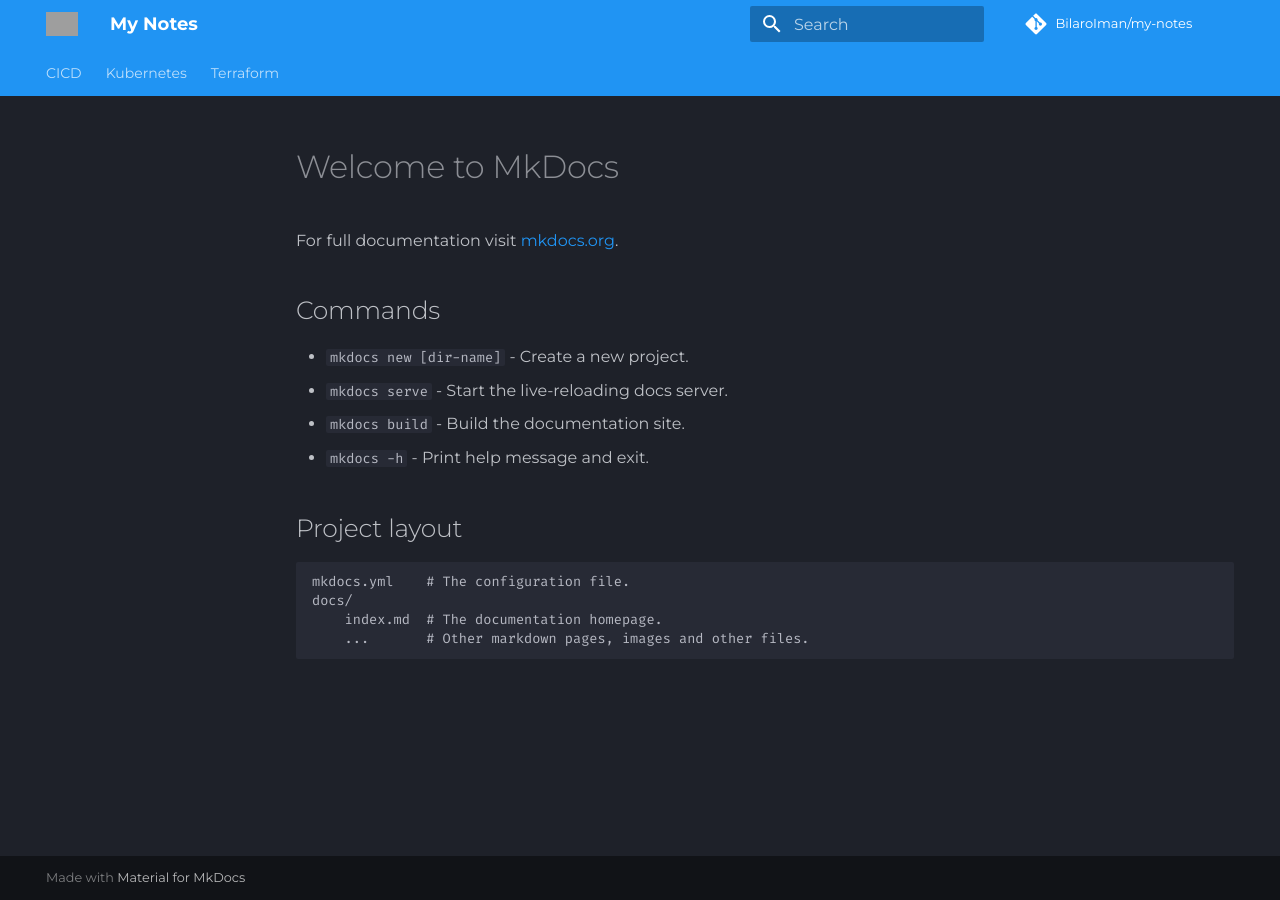
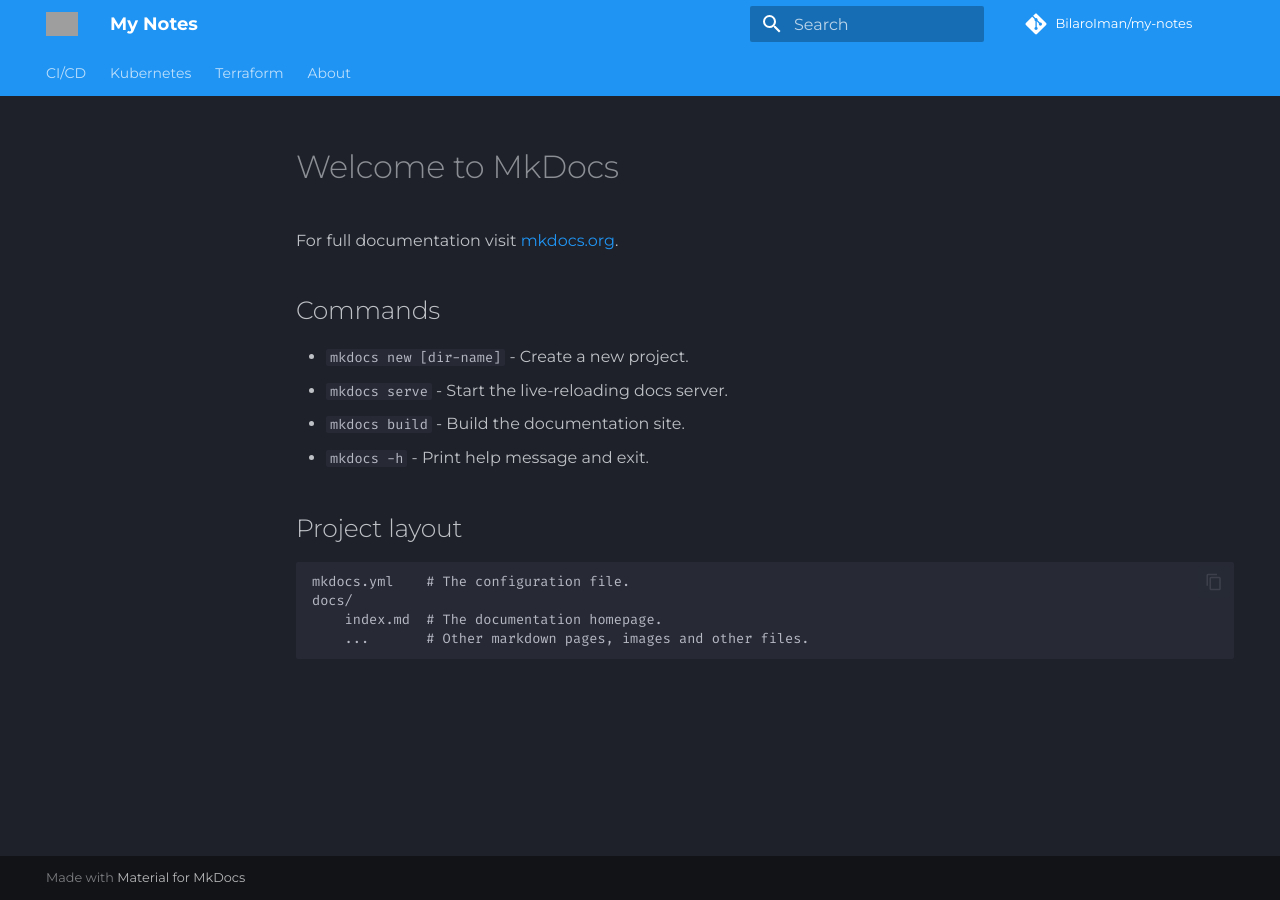
Before and after one commit to BilaroIman/my-notes, an MkDocs documentation site: the page built from docs/index.md, in a window 1280 px wide. Built offline with MkDocs 1.6.1 and Material for MkDocs 9.7.7, drawn with Linux system fonts in a browser that asks for light colours; comment, search, counter and statistics services are not loaded; grey boxes are pictures that could not be loaded.

Commit message:
Update mkdocs.yml

```diff
--- a/mkdocs.yml
+++ b/mkdocs.yml
@@ -1,10 +1,13 @@
 site_name: My Notes
+site_url: "https://BilaroIman.github.io/my-notes/"
+
+# Theme Configuration
 theme:
   name: material
   palette:
-    scheme: slate   # Dark mode (Gamitin 'default' para sa light mode)
-    primary: blue   # Main color
-    accent: amber   # Highlight color
+    - scheme: slate  # Dark mode (Use 'default' for light mode)
+      primary: blue
+      accent: amber
   font:
     text: Montserrat
     code: Fira Code
@@ -13,41 +16,49 @@
   features:
     - navigation.tabs
     - navigation.instant
-    - toc.integrate
+    - navigation.expand   # Auto-expand sections
+    - navigation.sections
     - search.suggest
     - search.highlight
-    - navigation.expand  # Automatic expand ng sections
+    - toc.integrate
     - content.tooltips   # Tooltip hover effects
     - content.code.annotate  # Code annotations
+    - content.code.copy  # Copy button for code blocks
 
+# Navigation Structure
 nav:
-  - CICD:
-      - Gitops: CICD/index.md
+  - CI/CD:
+      - GitOps: CICD/index.md
       - GitHub Actions: CICD/GitHubActions.md
       - Jenkins: CICD/Jenkins.md
   - Kubernetes:
-      - Overview: Kubernetes/index.md
+      - GitOps: Kubernetes/index.md
       - Helm: Kubernetes/Helm.md
       - Operators: Kubernetes/Operators.md
   - Terraform:
-      - Overview: Terraform/index.md
+      - GitOps: Terraform/index.md
       - Modules: Terraform/Modules.md
       - State Management: Terraform/StateManagement.md
+  - About: about.md
 
-# Enable GitHub Pages Deployment
-site_url: "https://BilaroIman.github.io/my-notes/"
-
-# GitHub Repository Link
+# Repository Information
 repo_url: "https://github.com/BilaroIman/my-notes"
 repo_name: "BilaroIman/my-notes"
+edit_uri: "blob/main/docs/"
 
-# Exclude the 'site' directory from version control
+# Exclude directories from version control
 exclude_dirs:
   - site
 
 # Custom Styles & Scripts
 extra_css:
   - assets/stylesheets/custom.css
-
 extra_javascript:
   - assets/scripts/custom.js
+
+# Plugins (Optional Enhancements)
+plugins:
+  - search
+  - mkdocs-material-extensions  # Additional features for Material theme
+  - macros  # Allows adding dynamic macros
+  - git-revision-date-localized  # Shows last update date on pages
```
